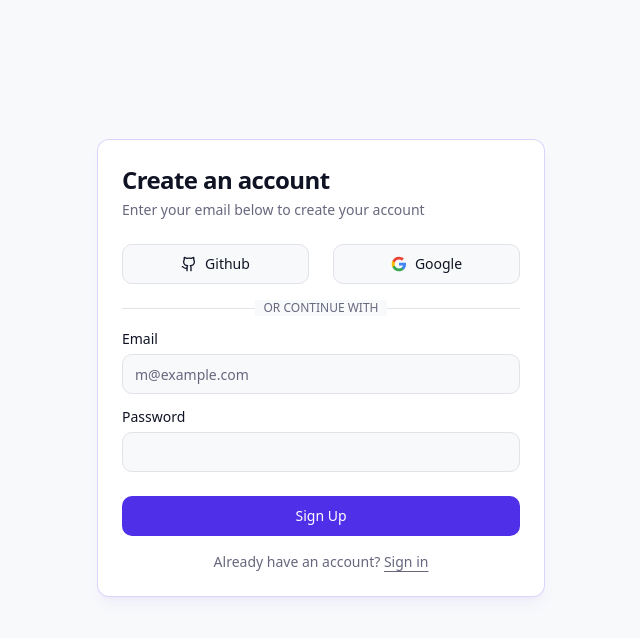
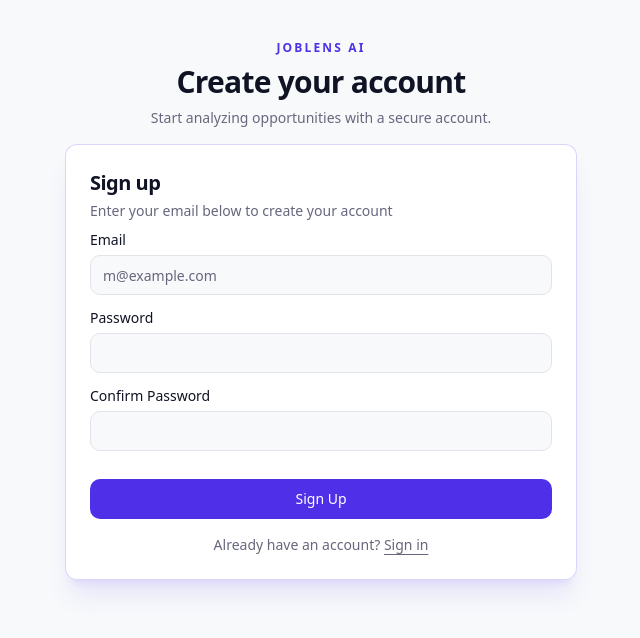
Before and after one commit to Sohith-reddy/JobLens, a React (Vite) app in the folder client/: page /signup in a window 1280 px wide. Shown: the top 638 px of the page, without its empty margins (319-959 px from the left). Built offline with nearby package versions, Linux system fonts and the light colour scheme; no server answers.

Commit message:
Auth implementation

```diff
--- a/client/src/App.jsx
+++ b/client/src/App.jsx
@@ -11,13 +11,22 @@
 import Plans from '@/pages/Plans'
 import About from '@/pages/About'
 import Docs from '@/pages/Docs'
+import { getSupabaseClient, hasSupabaseConfig } from '@/lib/supabaseClient'
 
 import { useState, useEffect } from 'react'
 
 // Layout wrapper to handle conditional Navbar/Footer/Chat visibility
-function Layout({ children, isAuthenticated, onLogout }) {
+function Layout({ children, isAuthenticated, isAuthReady, onLogout, authUser }) {
   const location = useLocation()
   const isAuthPage = ['/login', '/signup'].includes(location.pathname)
+
+  if (!isAuthReady) {
+    return (
+      <div className="flex min-h-screen items-center justify-center text-muted-foreground">
+        Loading...
+      </div>
+    )
+  }
 
   // Redirect if not authenticated (simple protection)
   if (!isAuthenticated && !isAuthPage) {
@@ -31,7 +40,7 @@
 
   return (
     <div className="flex flex-col min-h-screen bg-background text-foreground transition-colors duration-300">
-      {!isAuthPage && <Navbar onLogout={onLogout} />}
+      {!isAuthPage && <Navbar onLogout={onLogout} authUser={authUser} />}
       <main className="flex-grow">
         {children}
       </main>
@@ -42,35 +51,66 @@
 }
 
 function App() {
-  // Persist auth state (mock)
-  const [isAuthenticated, setIsAuthenticated] = useState(() => {
-    return localStorage.getItem('joblens_auth') === 'true'
-  })
+  const [isAuthenticated, setIsAuthenticated] = useState(false)
+  const [isAuthReady, setIsAuthReady] = useState(false)
+  const [authUser, setAuthUser] = useState(null)
+
+  useEffect(() => {
+    if (!hasSupabaseConfig) {
+      setIsAuthenticated(false)
+      setAuthUser(null)
+      setIsAuthReady(true)
+      return
+    }
+
+    const client = getSupabaseClient()
+
+    client.auth.getSession().then(({ data }) => {
+      setIsAuthenticated(Boolean(data.session))
+      setAuthUser(data.session?.user || null)
+      setIsAuthReady(true)
+    })
+
+    const {
+      data: { subscription },
+    } = client.auth.onAuthStateChange((_event, session) => {
+      setIsAuthenticated(Boolean(session))
+      setAuthUser(session?.user || null)
+    })
+
+    return () => {
+      subscription.unsubscribe()
+    }
+  }, [])
 
   const login = () => {
     setIsAuthenticated(true)
-    localStorage.setItem('joblens_auth', 'true')
   }
 
-  const logout = () => {
+  const logout = async () => {
+    if (hasSupabaseConfig) {
+      const client = getSupabaseClient()
+      await client.auth.signOut()
+    }
+
     setIsAuthenticated(false)
-    localStorage.removeItem('joblens_auth')
+    setAuthUser(null)
   }
 
   return (
     <ThemeProvider defaultTheme="system" storageKey="joblens-ui-theme">
       <Router>
-        <Layout isAuthenticated={isAuthenticated} onLogout={logout}>
+        <Layout isAuthenticated={isAuthenticated} isAuthReady={isAuthReady} onLogout={logout} authUser={authUser}>
           <Routes>
             <Route path="/" element={<About />} />
             <Route path="/analyze" element={<Home />} />
             <Route path="/dashboard" element={<Dashboard />} />
-            <Route path="/profile" element={<Profile />} />
+            <Route path="/profile" element={<Profile authUser={authUser} />} />
             <Route path="/plans" element={<Plans />} />
             <Route path="/about" element={<About />} />
             <Route path="/docs" element={<Docs />} />
             <Route path="/login" element={<Login onLogin={login} />} />
-            <Route path="/signup" element={<Signup />} />
+            <Route path="/signup" element={<Signup onLogin={login} />} />
             <Route path="/about" element={<div className="p-10 text-center">About Page Placeholder</div>} />
           </Routes>
         </Layout>
--- a/client/src/components/layout/Navbar.jsx
+++ b/client/src/components/layout/Navbar.jsx
@@ -5,7 +5,7 @@
 import { ProfileModal } from '@/components/profile/ProfileModal'
 import { cn } from "@/lib/utils"
 
-export function Navbar({ onLogout }) {
+export function Navbar({ onLogout, authUser }) {
   const location = useLocation()
 
   const navItems = [
@@ -53,7 +53,7 @@
         <div className="flex items-center gap-4">
           <ThemeToggle />
           <div className="hidden sm:flex items-center gap-2">
-            <ProfileModal onLogout={onLogout}>
+            <ProfileModal onLogout={onLogout} authUser={authUser}>
                 <Button size="icon" variant="ghost" className="rounded-full hover:bg-primary/10 hover:text-primary transition-colors">
                     <User className="h-5 w-5" />
                 </Button>
--- /dev/null
+++ b/client/src/lib/authUser.js
@@ -0,0 +1,63 @@
+export function formatDateTime(value) {
+  if (!value) {
+    return "Not available"
+  }
+
+  const parsed = new Date(value)
+  if (Number.isNaN(parsed.getTime())) {
+    return "Not available"
+  }
+
+  return parsed.toLocaleString(undefined, {
+    year: "numeric",
+    month: "short",
+    day: "2-digit",
+    hour: "2-digit",
+    minute: "2-digit",
+  })
+}
+
+export function getAuthUserInfo(user) {
+  if (!user) {
+    return {
+      displayName: "Guest User",
+      username: "guest",
+      email: "Not available",
+      initials: "GU",
+      joinedAt: "Not available",
+      lastLoginAt: "Not available",
+      provider: "email",
+      userId: "Not available",
+      emailConfirmed: false,
+    }
+  }
+
+  const metadata = user.user_metadata || {}
+  const rawName =
+    metadata.full_name ||
+    metadata.name ||
+    metadata.user_name ||
+    metadata.preferred_username ||
+    ""
+  const fallbackUsername = user.email ? user.email.split("@")[0] : "user"
+  const username = metadata.preferred_username || metadata.user_name || fallbackUsername
+  const displayName = rawName || username || "User"
+  const initials = displayName
+    .split(" ")
+    .filter(Boolean)
+    .slice(0, 2)
+    .map((part) => part[0]?.toUpperCase() || "")
+    .join("") || "U"
+
+  return {
+    displayName,
+    username,
+    email: user.email || "Not available",
+    initials,
+    joinedAt: formatDateTime(user.created_at),
+    lastLoginAt: formatDateTime(user.last_sign_in_at),
+    provider: user.app_metadata?.provider || "email",
+    userId: user.id || "Not available",
+    emailConfirmed: Boolean(user.email_confirmed_at),
+  }
+}
--- /dev/null
+++ b/client/src/lib/supabaseClient.js
@@ -0,0 +1,27 @@
+import { createClient } from "@supabase/supabase-js"
+
+const supabaseUrl = import.meta.env.VITE_SUPABASE_URL
+const supabaseAnonKey =
+  import.meta.env.VITE_SUPABASE_ANON_KEY || import.meta.env.VITE_SUPABASE_API_KEY
+
+export const hasSupabaseConfig = Boolean(supabaseUrl && supabaseAnonKey)
+
+export const supabase = hasSupabaseConfig
+  ? createClient(supabaseUrl, supabaseAnonKey, {
+      auth: {
+        persistSession: true,
+        autoRefreshToken: true,
+        detectSessionInUrl: true,
+      },
+    })
+  : null
+
+export function getSupabaseClient() {
+  if (!supabase) {
+    throw new Error(
+      "Supabase is not configured. Set VITE_SUPABASE_URL and VITE_SUPABASE_ANON_KEY in client/.env."
+    )
+  }
+
+  return supabase
+}
--- a/client/src/pages/auth/Login.jsx
+++ b/client/src/pages/auth/Login.jsx
@@ -2,69 +2,104 @@
 import { Input } from "@/components/ui/input"
 import { Label } from "@/components/ui/label"
 import { Card, CardContent, CardDescription, CardFooter, CardHeader, CardTitle } from "@/components/ui/card"
-import { Github } from "lucide-react"
 import { Link } from "react-router-dom"
+import { useState } from "react"
+import { getSupabaseClient, hasSupabaseConfig } from "@/lib/supabaseClient"
 
 export default function Login({ onLogin }) {
+  const [email, setEmail] = useState("")
+  const [password, setPassword] = useState("")
+  const [isLoading, setIsLoading] = useState(false)
+  const [errorMessage, setErrorMessage] = useState("")
+
+  const handleSignIn = async (event) => {
+    event.preventDefault()
+    setErrorMessage("")
+
+    if (!hasSupabaseConfig) {
+      setErrorMessage("Supabase config is missing. Set VITE_SUPABASE_URL and VITE_SUPABASE_ANON_KEY in client/.env.")
+      return
+    }
+
+    try {
+      setIsLoading(true)
+      const client = getSupabaseClient()
+      const { error } = await client.auth.signInWithPassword({
+        email: email.trim(),
+        password,
+      })
+
+      if (error) {
+        setErrorMessage(error.message)
+        return
+      }
+
+      if (onLogin) {
+        onLogin()
+      }
+    } catch (error) {
+      setErrorMessage(error.message || "Failed to sign in. Please try again.")
+    } finally {
+      setIsLoading(false)
+    }
+  }
+
   return (
-    <div className="flex items-center justify-center min-h-[calc(100vh-4rem)] p-4">
-      <Card className="w-full max-w-md border-primary/20 shadow-lg shadow-primary/5">
-        <CardHeader className="space-y-1">
-          <CardTitle className="text-2xl font-bold tracking-tight">Welcome back</CardTitle>
+    <div className="relative min-h-[calc(100vh-4rem)] overflow-hidden px-4 py-10">
+      <div className="pointer-events-none absolute inset-0 -z-10 bg-[radial-gradient(circle_at_15%_20%,hsl(var(--primary)/0.22),transparent_38%),radial-gradient(circle_at_85%_0%,hsl(210_90%_55%/0.18),transparent_35%),linear-gradient(135deg,hsl(var(--background))_0%,hsl(var(--secondary)/0.35)_100%)]" />
+      <div className="pointer-events-none absolute -left-24 top-10 -z-10 h-64 w-64 rounded-full bg-primary/20 blur-3xl" />
+      <div className="pointer-events-none absolute -right-20 bottom-0 -z-10 h-72 w-72 rounded-full bg-blue-400/20 blur-3xl" />
+
+      <div className="mx-auto flex w-full max-w-lg flex-col items-center justify-center gap-4">
+        <div className="text-center">
+          <p className="text-xs font-semibold uppercase tracking-[0.18em] text-primary">JobLens AI</p>
+          <h1 className="mt-2 text-3xl font-bold tracking-tight text-foreground">Welcome back</h1>
+          <p className="mt-2 text-sm text-muted-foreground">Sign in to continue your job analysis workflow.</p>
+        </div>
+
+        <Card className="w-full border-primary/20 bg-card/95 shadow-xl shadow-primary/10 backdrop-blur">
+          <CardHeader className="space-y-1 pb-3">
+            <CardTitle className="text-xl font-semibold tracking-tight">Login to your account</CardTitle>
           <CardDescription>
             Enter your email to sign in to your account
           </CardDescription>
         </CardHeader>
-        <CardContent className="grid gap-4">
-          <div className="grid grid-cols-2 gap-6">
-            <Button variant="outline">
-              <Github className="mr-2 h-4 w-4" />
-              Github
-            </Button>
-            <Button variant="outline">
-              <svg className="mr-2 h-4 w-4" viewBox="0 0 24 24">
-                <path
-                  d="M22.56 12.25c0-.78-.07-1.53-.2-2.25H12v4.26h5.92c-.26 1.37-1.04 2.53-2.21 3.31v2.77h3.57c2.08-1.92 3.28-4.74 3.28-8.09z"
-                  fill="#4285F4"
-                />
-                <path
-                  d="M12 23c2.97 0 5.46-.98 7.28-2.66l-3.57-2.77c-.98.66-2.23 1.06-3.71 1.06-2.86 0-5.29-1.93-6.16-4.53H2.18v2.84C3.99 20.53 7.7 23 12 23z"
-                  fill="#34A853"
-                />
-                <path
-                  d="M5.84 14.09c-.22-.66-.35-1.36-.35-2.09s.13-1.43.35-2.09V7.07H2.18C1.43 8.55 1 10.22 1 12s.43 3.45 1.18 4.93l2.85-2.26z"
-                  fill="#FBBC05"
-                />
-                <path
-                  d="M12 5.38c1.62 0 3.06.56 4.21 1.64l3.15-3.15C17.45 2.09 14.97 1 12 1 7.7 1 3.99 3.47 2.18 7.07l3.66 2.84c.87-2.6 3.3-4.53 6.16-4.53z"
-                  fill="#EA4335"
-                />
-              </svg>
-              Google
-            </Button>
-          </div>
-          <div className="relative">
-            <div className="absolute inset-0 flex items-center">
-              <span className="w-full border-t" />
-            </div>
-            <div className="relative flex justify-center text-xs uppercase">
-              <span className="bg-background px-2 text-muted-foreground">
-                Or continue with
-              </span>
-            </div>
-          </div>
+        <form onSubmit={handleSignIn}>
+          <CardContent className="grid gap-4">
           <div className="grid gap-2">
             <Label htmlFor="email">Email</Label>
-            <Input id="email" type="email" placeholder="m@example.com" />
+            <Input
+              id="email"
+              type="email"
+              placeholder="m@example.com"
+              value={email}
+              onChange={(event) => setEmail(event.target.value)}
+              autoComplete="email"
+              required
+            />
           </div>
           <div className="grid gap-2">
             <Label htmlFor="password">Password</Label>
-            <Input id="password" type="password" />
+            <Input
+              id="password"
+              type="password"
+              value={password}
+              onChange={(event) => setPassword(event.target.value)}
+              autoComplete="current-password"
+              required
+            />
           </div>
-        </CardContent>
-        <CardFooter>
+          {errorMessage ? (
+            <p className="text-sm text-red-500" role="alert">
+              {errorMessage}
+            </p>
+          ) : null}
+          </CardContent>
+        <CardFooter className="pt-1">
             <div className="flex flex-col w-full gap-4">
-                <Button className="w-full" onClick={onLogin}>Sign In</Button>
+                <Button className="w-full" type="submit" disabled={isLoading}>
+                  {isLoading ? "Signing in..." : "Sign In"}
+                </Button>
                 <p className="text-center text-sm text-muted-foreground">
                     Don&apos;t have an account?{" "}
                     <Link to="/signup" className="underline underline-offset-4 hover:text-primary">
@@ -73,7 +108,9 @@
                 </p>
             </div>
         </CardFooter>
-      </Card>
+        </form>
+        </Card>
+      </div>
     </div>
   )
 }
--- a/client/src/pages/auth/Signup.jsx
+++ b/client/src/pages/auth/Signup.jsx
@@ -2,76 +2,140 @@
 import { Input } from "@/components/ui/input"
 import { Label } from "@/components/ui/label"
 import { Card, CardContent, CardDescription, CardFooter, CardHeader, CardTitle } from "@/components/ui/card"
-import { Github } from "lucide-react"
 import { Link } from "react-router-dom"
 import { useState } from "react"
+import { getSupabaseClient, hasSupabaseConfig } from "@/lib/supabaseClient"
 
-export default function Signup() {
-  const [email, setEmail] = useState("");
-  const [password, setPassword] = useState("");
-  const onSignup = () => {
-    console.log("Signup");
-    console.log(email, password);
+export default function Signup({ onLogin }) {
+  const [email, setEmail] = useState("")
+  const [password, setPassword] = useState("")
+  const [confirmPassword, setConfirmPassword] = useState("")
+  const [isLoading, setIsLoading] = useState(false)
+  const [errorMessage, setErrorMessage] = useState("")
+  const [successMessage, setSuccessMessage] = useState("")
+
+  const handleSignup = async (event) => {
+    event.preventDefault()
+    setErrorMessage("")
+    setSuccessMessage("")
+
+    if (!hasSupabaseConfig) {
+      setErrorMessage("Supabase config is missing. Set VITE_SUPABASE_URL and VITE_SUPABASE_ANON_KEY in client/.env.")
+      return
+    }
+
+    if (password !== confirmPassword) {
+      setErrorMessage("Passwords do not match.")
+      return
+    }
+
+    try {
+      setIsLoading(true)
+      const client = getSupabaseClient()
+      const { data, error } = await client.auth.signUp({
+        email: email.trim(),
+        password,
+        options: {
+          emailRedirectTo: window.location.origin,
+        },
+      })
+
+      if (error) {
+        setErrorMessage(error.message)
+        return
+      }
+
+      if (data.session) {
+        if (onLogin) {
+          onLogin()
+        }
+      } else {
+        setSuccessMessage("Account created. Please check your email to confirm your account before signing in.")
+      }
+    } catch (error) {
+      setErrorMessage(error.message || "Failed to create account. Please try again.")
+    } finally {
+      setIsLoading(false)
+    }
   }
+
   return (
-    <div className="flex items-center justify-center min-h-[calc(100vh-4rem)] p-4">
-      <Card className="w-full max-w-md border-primary/20 shadow-lg shadow-primary/5">
-        <CardHeader className="space-y-1">
-          <CardTitle className="text-2xl font-bold tracking-tight">Create an account</CardTitle>
+    <div className="relative min-h-[calc(100vh-4rem)] overflow-hidden px-4 py-10">
+      <div className="pointer-events-none absolute inset-0 -z-10 bg-[radial-gradient(circle_at_5%_10%,hsl(var(--primary)/0.18),transparent_40%),radial-gradient(circle_at_90%_10%,hsl(190_90%_45%/0.17),transparent_34%),linear-gradient(145deg,hsl(var(--background))_0%,hsl(var(--secondary)/0.38)_100%)]" />
+      <div className="pointer-events-none absolute -left-20 bottom-0 -z-10 h-72 w-72 rounded-full bg-primary/20 blur-3xl" />
+      <div className="pointer-events-none absolute -right-24 top-4 -z-10 h-72 w-72 rounded-full bg-cyan-400/20 blur-3xl" />
+
+      <div className="mx-auto flex w-full max-w-lg flex-col items-center justify-center gap-4">
+        <div className="text-center">
+          <p className="text-xs font-semibold uppercase tracking-[0.18em] text-primary">JobLens AI</p>
+          <h1 className="mt-2 text-3xl font-bold tracking-tight text-foreground">Create your account</h1>
+          <p className="mt-2 text-sm text-muted-foreground">Start analyzing opportunities with a secure account.</p>
+        </div>
+
+        <Card className="w-full border-primary/20 bg-card/95 shadow-xl shadow-primary/10 backdrop-blur">
+          <CardHeader className="space-y-1 pb-3">
+            <CardTitle className="text-xl font-semibold tracking-tight">Sign up</CardTitle>
           <CardDescription>
             Enter your email below to create your account
           </CardDescription>
         </CardHeader>
-        <CardContent className="grid gap-4">
-          <div className="grid grid-cols-2 gap-6">
-            <Button variant="outline">
-              <Github className="mr-2 h-4 w-4" />
-              Github
-            </Button>
-            <Button variant="outline">
-              <svg className="mr-2 h-4 w-4" viewBox="0 0 24 24">
-                <path
-                  d="M22.56 12.25c0-.78-.07-1.53-.2-2.25H12v4.26h5.92c-.26 1.37-1.04 2.53-2.21 3.31v2.77h3.57c2.08-1.92 3.28-4.74 3.28-8.09z"
-                  fill="#4285F4"
-                />
-                <path
-                  d="M12 23c2.97 0 5.46-.98 7.28-2.66l-3.57-2.77c-.98.66-2.23 1.06-3.71 1.06-2.86 0-5.29-1.93-6.16-4.53H2.18v2.84C3.99 20.53 7.7 23 12 23z"
-                  fill="#34A853"
-                />
-                <path
-                  d="M5.84 14.09c-.22-.66-.35-1.36-.35-2.09s.13-1.43.35-2.09V7.07H2.18C1.43 8.55 1 10.22 1 12s.43 3.45 1.18 4.93l2.85-2.26z"
-                  fill="#FBBC05"
-                />
-                <path
-                  d="M12 5.38c1.62 0 3.06.56 4.21 1.64l3.15-3.15C17.45 2.09 14.97 1 12 1 7.7 1 3.99 3.47 2.18 7.07l3.66 2.84c.87-2.6 3.3-4.53 6.16-4.53z"
-                  fill="#EA4335"
-                />
-              </svg>
-              Google
-            </Button>
-          </div>
-          <div className="relative">
-            <div className="absolute inset-0 flex items-center">
-              <span className="w-full border-t" />
-            </div>
-            <div className="relative flex justify-center text-xs uppercase">
-              <span className="bg-background px-2 text-muted-foreground">
-                Or continue with
-              </span>
-            </div>
-          </div>
+        <form onSubmit={handleSignup}>
+          <CardContent className="grid gap-4">
           <div className="grid gap-2">
             <Label htmlFor="email">Email</Label>
-            <Input id="email" type="email" placeholder="m@example.com" />
+            <Input
+              id="email"
+              type="email"
+              placeholder="m@example.com"
+              value={email}
+              onChange={(event) => setEmail(event.target.value)}
+              autoComplete="email"
+              required
+            />
           </div>
           <div className="grid gap-2">
             <Label htmlFor="password">Password</Label>
-            <Input id="password" type="password" />
+            <Input
+              id="password"
+              type="password"
+              value={password}
+              onChange={(event) => setPassword(event.target.value)}
+              autoComplete="new-password"
+              required
+              minLength={6}
+            />
           </div>
-        </CardContent>
-        <CardFooter>
+          <div className="grid gap-2">
+            <Label htmlFor="confirm-password">Confirm Password</Label>
+            <Input
+              id="confirm-password"
+              type="password"
+              value={confirmPassword}
+              onChange={(event) => setConfirmPassword(event.target.value)}
+              autoComplete="new-password"
+              required
+              minLength={6}
+            />
+          </div>
+          {/* <p className="text-xs text-muted-foreground">
+            Passwords are securely hashed by Supabase Auth before storage.
+          </p> */}
+          {errorMessage ? (
+            <p className="text-sm text-red-500" role="alert">
+              {errorMessage}
+            </p>
+          ) : null}
+          {successMessage ? (
+            <p className="text-sm text-green-600" role="status">
+              {successMessage}
+            </p>
+          ) : null}
+          </CardContent>
+        <CardFooter className="pt-1">
             <div className="flex flex-col w-full gap-4">
-                <Button className="w-full" onClick={onSignup()}>Sign Up</Button>
+                <Button className="w-full" type="submit" disabled={isLoading}>
+                  {isLoading ? "Creating account..." : "Sign Up"}
+                </Button>
                 <p className="text-center text-sm text-muted-foreground">
                     Already have an account?{" "}
                     <Link to="/login" className="underline underline-offset-4 hover:text-primary">
@@ -80,7 +144,9 @@
                 </p>
             </div>
         </CardFooter>
-      </Card>
+        </form>
+        </Card>
+      </div>
     </div>
   )
 }
```
Also changed, not shown: client/package.json (+15 -14 lines), client/src/components/profile/ProfileModal.jsx (+23 -14 lines), client/src/pages/Profile.jsx (+43 -13 lines), 1 other file (tests, documents, lock files or other folders).
